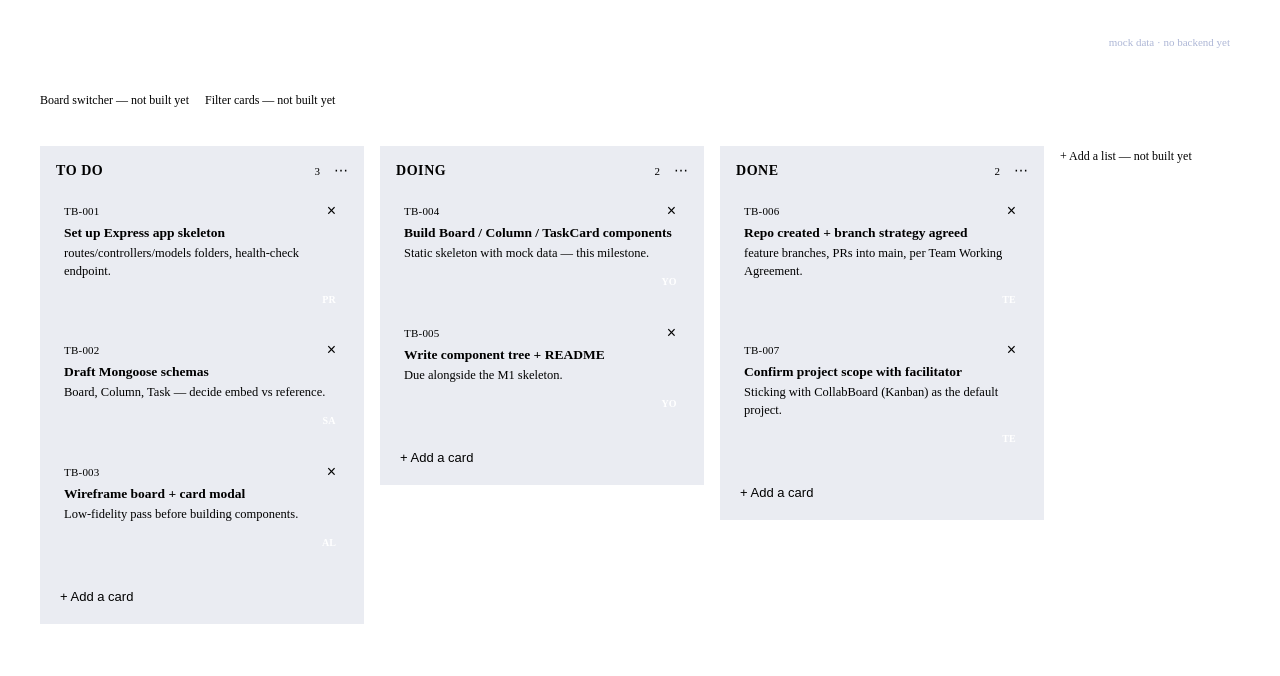
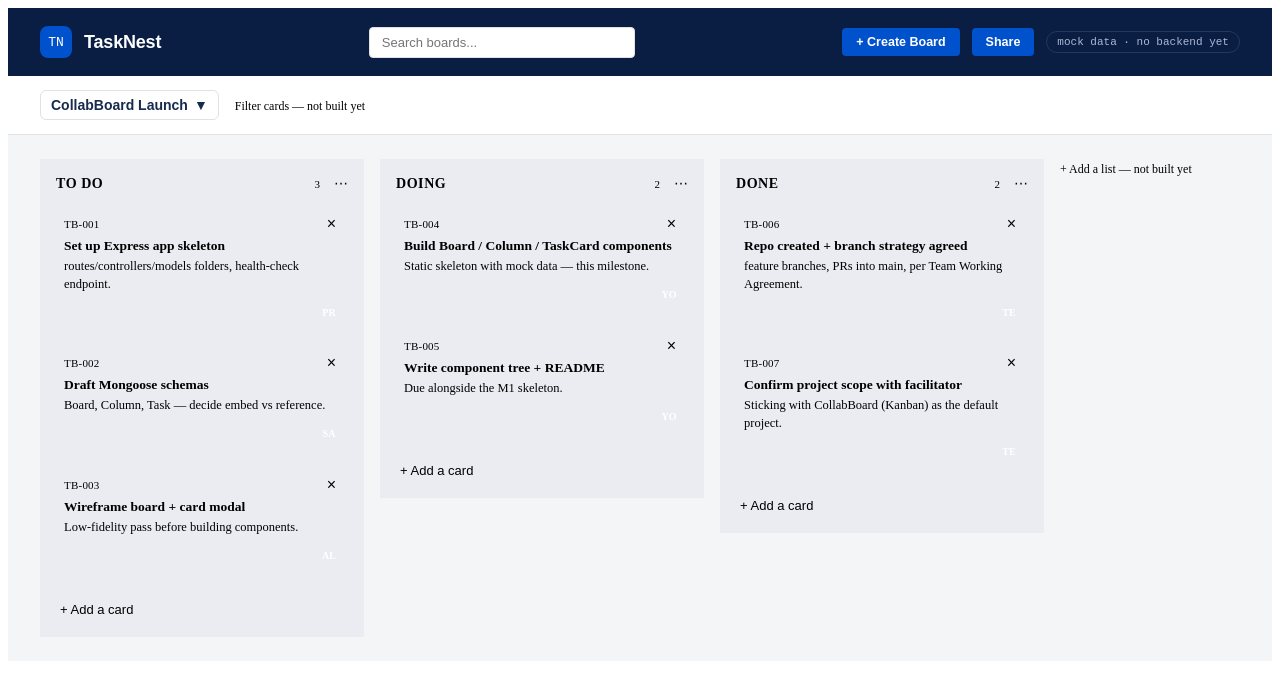
Before and after one commit to Mihidi-n/taskNest-syncboard, a React (Vite) app: page / in a window 1280 px wide. Shown: the top 676 px of the page. Built offline with nearby package versions, Linux system fonts and the light colour scheme; the HTML template or start-up script is replaced by a standard one.

Commit message:
Feat: Add board search, switcher dropdown, create board modal, localStorage persistence

```diff
--- a/src/App.css
+++ b/src/App.css
@@ -1,5 +1,6 @@
 .app {
   min-height: 100%;
+  background: #f4f5f7;
 }
 
 .app__header {
@@ -7,7 +8,7 @@
   align-items: center;
   justify-content: space-between;
   padding: 18px 32px;
-  background: var(--color-navy);
+  background: var(--color-navy, #091e42);
   color: white;
 }
 
@@ -18,10 +19,10 @@
 }
 
 .app__brand-mark {
-  font-family: var(--font-mono);
+  font-family: var(--font-mono, monospace);
   font-weight: 500;
   font-size: 13px;
-  background: var(--color-accent);
+  background: var(--color-accent, #0052cc);
   color: white;
   width: 32px;
   height: 32px;
@@ -32,7 +33,7 @@
 }
 
 .app__title {
-  font-family: var(--font-display);
+  font-family: var(--font-display, sans-serif);
   font-size: 18px;
   font-weight: 700;
   margin: 0;
@@ -45,33 +46,63 @@
   margin: 2px 0 0;
 }
 
+/* SEARCH INPUT IN HEADER */
+.app__search {
+  padding: 7px 12px;
+  border-radius: var(--radius-sm, 4px);
+  border: 1px solid var(--color-border, #dfe1e6);
+  background: white;
+  font-size: 13px;
+  width: 240px;
+  margin: 0 12px;
+  color: #172b4d;
+}
+.app__search:focus {
+  outline: 2px solid var(--color-accent, #0052cc);
+}
+
 .app__header-actions {
   display: flex;
   align-items: center;
   gap: 12px;
 }
 
-.app__share-trigger {
-  font-family: var(--font-body);
+/* CREATE BOARD BUTTON */
+.app__create-btn {
+  font-family: var(--font-body, sans-serif);
   font-size: 12.5px;
   font-weight: 600;
   color: white;
-  background: var(--color-accent);
+  background: var(--color-accent, #0052cc);
   border: none;
   padding: 7px 14px;
-  border-radius: var(--radius-sm);
+  border-radius: var(--radius-sm, 4px);
   cursor: pointer;
 }
+.app__create-btn:hover {
+  filter: brightness(1.08);
+}
 
+.app__share-trigger {
+  font-family: var(--font-body, sans-serif);
+  font-size: 12.5px;
+  font-weight: 600;
+  color: white;
+  background: var(--color-accent, #0052cc);
+  border: none;
+  padding: 7px 14px;
+  border-radius: var(--radius-sm, 4px);
+  cursor: pointer;
+}
 .app__share-trigger:hover {
   filter: brightness(1.08);
 }
 
 .app__badge {
-  font-family: var(--font-mono);
+  font-family: var(--font-mono, monospace);
   font-size: 11px;
   color: #AEB7D6;
-  border: 1px solid var(--color-navy-soft);
+  border: 1px solid var(--color-navy-soft, #253858);
   padding: 4px 10px;
   border-radius: 999px;
 }
@@ -81,13 +112,86 @@
   align-items: center;
   gap: 16px;
   padding: 14px 32px;
-  background: var(--color-surface);
-  border-bottom: 1px solid var(--color-border);
+  background: var(--color-surface, #ffffff);
+  border-bottom: 1px solid var(--color-border, #dfe1e6);
+}
+
+/* CREATE BOARD MODAL */
+.modal-overlay {
+  position: fixed;
+  top: 0; left: 0; right: 0; bottom: 0;
+  background: rgba(0,0,0,0.6);
+  display: flex;
+  align-items: center;
+  justify-content: center;
+  z-index: 2000;
+  backdrop-filter: blur(2px);
+}
+.modal {
+  background: white;
+  padding: 24px;
+  border-radius: 8px;
+  width: 400px;
+  box-shadow: 0 8px 32px rgba(0,0,0,0.3);
+}
+.modal h2 {
+  margin: 0 0 16px;
+  font-size: 20px;
+  color: #172b4d;
+  font-weight: 600;
+}
+.modal__input {
+  width: 100%;
+  padding: 10px;
+  border: 2px solid #dfe1e6;
+  border-radius: 4px;
+  font-size: 14px;
+  margin-bottom: 16px;
+  box-sizing: border-box;
+}
+.modal__input:focus {
+  outline: none;
+  border-color: var(--color-accent, #0052cc);
+}
+.modal__actions {
+  display: flex;
+  gap: 8px;
+  justify-content: flex-end;
+}
+.modal__create {
+  background: var(--color-accent, #0052cc);
+  color: white;
+  border: none;
+  padding: 8px 16px;
+  border-radius: 4px;
+  font-weight: 600;
+  cursor: pointer;
+}
+.modal__create:hover {
+  filter: brightness(1.08);
+}
+.modal__cancel {
+  background: #f4f5f7;
+  color: #172b4d;
+  border: none;
+  padding: 8px 16px;
+  border-radius: 4px;
+  font-weight: 600;
+  cursor: pointer;
+}
+.modal__cancel:hover {
+  background: #e4e6ea;
 }
 
 @media (max-width: 640px) {
   .app__header {
     padding: 14px 16px;
+    flex-wrap: wrap;
+    gap: 12px;
+  }
+  .app__search {
+    width: 100%;
+    order: 3;
   }
   .app__toolbar {
     padding: 12px 16px;
@@ -96,4 +200,7 @@
   .app__badge {
     display: none;
   }
+  .modal {
+    width: calc(100% - 32px);
+  }
 }
--- a/src/App.jsx
+++ b/src/App.jsx
@@ -25,25 +25,47 @@ export default function App() {
 
   const [selectedTaskId, setSelectedTaskId] = useState(null)
   const [isShareOpen, setIsShareOpen] = useState(false)
+  const [isCreateModalOpen, setIsCreateModalOpen] = useState(false)
+  const [newBoardName, setNewBoardName] = useState("")
+  const [searchQuery, setSearchQuery] = useState("")
 
-  // TaskFilterBar controls this via onFilterChange — see that component
-  // for how it's used. Defaults to "show everything" until it's built.
+  // Filter boards based on search
+  const filteredBoards = boards.filter(b =>
+    b.name.toLowerCase().includes(searchQuery.toLowerCase())
+  )
+
   const [filterFn, setFilterFn] = useState(() => (tasks) => tasks)
   const visibleTasks = filterFn(activeBoard.tasks)
+  const selectedTask = activeBoard.tasks.find((t) => t.id === selectedTaskId) ?? null
 
-  const selectedTask = activeBoard.tasks.find((t) => t.id === selectedTaskId) ?? null
+  const handleCreateBoard = () => {
+    if (newBoardName.trim()) {
+      createBoard(newBoardName.trim())
+      setNewBoardName("")
+      setIsCreateModalOpen(false)
+    }
+  }
 
   return (
     <div className="app">
       <header className="app__header">
         <div className="app__brand">
           <span className="app__brand-mark">TN</span>
-          <div>
-            <h1 className="app__title">TaskNest</h1>
-            <p className="app__subtitle"></p>
-          </div>
+          <h1 className="app__title">TaskNest</h1>
         </div>
+
+        <input
+          type="text"
+          placeholder="Search boards..."
+          value={searchQuery}
+          onChange={(e) => setSearchQuery(e.target.value)}
+          className="app__search"
+        />
+
         <div className="app__header-actions">
+          <button className="app__create-btn" onClick={() => setIsCreateModalOpen(true)}>
+            + Create Board
+          </button>
           <button className="app__share-trigger" onClick={() => setIsShareOpen(true)}>
             Share
           </button>
@@ -53,10 +75,9 @@ export default function App() {
 
       <div className="app__toolbar">
         <BoardSwitcher
-          boards={boards}
+          boards={filteredBoards}
           activeBoardId={activeBoardId}
           onSelect={selectBoard}
-          onCreate={createBoard}
         />
         <TaskFilterBar tasks={activeBoard.tasks} onFilterChange={setFilterFn} />
       </div>
@@ -72,6 +93,28 @@ export default function App() {
         onRenameColumn={renameColumn}
         onDeleteColumn={deleteColumn}
       />
+
+      {/* CREATE BOARD MODAL */}
+      {isCreateModalOpen && (
+        <div className="modal-overlay" onClick={() => setIsCreateModalOpen(false)}>
+          <div className="modal" onClick={(e) => e.stopPropagation()}>
+            <h2>Create New Board</h2>
+            <input
+              type="text"
+              placeholder="Enter board title..."
+              value={newBoardName}
+              onChange={(e) => setNewBoardName(e.target.value)}
+              onKeyDown={(e) => e.key === 'Enter' && handleCreateBoard()}
+              autoFocus
+              className="modal__input"
+            />
+            <div className="modal__actions">
+              <button className="modal__create" onClick={handleCreateBoard}>Create</button>
+              <button className="modal__cancel" onClick={() => setIsCreateModalOpen(false)}>Cancel</button>
+            </div>
+          </div>
+        </div>
+      )}
 
       {selectedTask && (
         <TaskDetailModal
--- a/src/components/BoardSwitcher.css
+++ b/src/components/BoardSwitcher.css
@@ -1,15 +1,129 @@
-/* BoardSwitcher — starter styles, extend freely.
-   Tokens available from src/styles/index.css:
-   --color-accent, --color-accent-soft, --color-border, --color-surface,
-   --color-text, --color-text-muted, --radius-sm, --radius-md,
-   --shadow-card, --shadow-card-hover, --font-display, --font-body, --font-mono */
-
 .board-switcher {
   position: relative;
+  font-family: var(--font-body);
 }
 
-.board-switcher__placeholder {
-  font-family: var(--font-mono);
+.board-switcher__current {
+  background: white;
+  border: 1px solid var(--color-border, #dfe1e6);
+  border-radius: var(--radius-sm, 6px);
+  padding: 6px 10px;
+  cursor: pointer;
+  display: flex;
+  align-items: center;
+  gap: 6px;
+  color: var(--color-text, #172b4d);
+  font-weight: 600;
+  font-size: 14px;
+}
+.board-switcher__current:hover {
+  background: #f4f5f7;
+}
+
+.board-switcher__dropdown {
+  position: absolute;
+  top: calc(100% + 6px);
+  left: 0;
+  background: white;
+  border: 1px solid #dfe1e6;
+  border-radius: 8px;
+  box-shadow: 0 8px 16px -4px rgba(9,30,66,.25), 0 0 0 1px rgba(9,30,66,.08);
+  width: 304px;
+  z-index: 1000;
+  padding: 8px 0;
+}
+
+.board-switcher__search {
+  width: calc(100% - 16px);
+  margin: 0 8px 8px 8px;
+  padding: 8px;
+  border: 2px solid #dfe1e6;
+  border-radius: 3px;
+  background: #fafbfc;
+  color: #172b4d;
+  outline: none;
+}
+
+.board-switcher__section-title {
+  padding: 8px 12px 4px 12px;
   font-size: 12px;
+  font-weight: 600;
+  color: #5e6c84;
+  text-transform: uppercase;
+}
+
+.board-switcher__list {
+  max-height: 250px;
+  overflow-y: auto;
+  padding: 4px 0;
+}
+.board-switcher__empty {
+  padding: 12px;
   color: var(--color-text-muted);
+  font-size: 14px;
+  text-align: center;
 }
+
+.board-switcher__item {
+  width: 100%;
+  text-align: left;
+  padding: 10px 12px;
+  border: none;
+  background: none;
+  cursor: pointer;
+  color: var(--color-text);
+  font-family: var(--font-body);
+}
+.board-switcher__item:hover {
+  background: var(--color-accent-soft);
+}
+.board-switcher__item.active {
+  background: var(--color-accent-soft);
+  font-weight: 600;
+  color: var(--color-accent);
+}
+
+.board-switcher__create-btn {
+  padding: 10px 12px;
+  border: none;
+  border-top: 1px solid var(--color-border);
+  background: none;
+  cursor: pointer;
+  color: var(--color-accent);
+  font-weight: 500;
+  text-align: left;
+  width: 100%;
+}
+.board-switcher__create-btn:hover {
+  background: var(--color-accent-soft);
+}
+
+.board-switcher__create-form {
+  padding: 12px;
+  border-top: 1px solid var(--color-border);
+  display: flex;
+  flex-direction: column;
+  gap: 8px;
+}
+.board-switcher__input {
+  padding: 8px;
+  border: 1px solid var(--color-border);
+  border-radius: var(--radius-sm);
+  font-family: var(--font-body);
+}
+.board-switcher__actions {
+  display: flex;
+  gap: 8px;
+}
+.board-switcher__actions button {
+  padding: 6px 12px;
+  border: 1px solid var(--color-border);
+  border-radius: var(--radius-sm);
+  background: var(--color-surface);
+  cursor: pointer;
+}
+.board-switcher__actions button[type="submit"] {
+  background: var(--color-accent);
+  color: white;
+  border-color: var(--color-accent);
+}
--- a/src/components/BoardSwitcher.jsx
+++ b/src/components/BoardSwitcher.jsx
@@ -1,4 +1,75 @@
 import './BoardSwitcher.css'
+import { useState, useRef, useEffect } from 'react'
+
+export default function BoardSwitcher({ boards, activeBoardId, onSelect }) {
+  const [isOpen, setIsOpen] = useState(false)
+  const [searchQuery, setSearchQuery] = useState("")
+  const ref = useRef(null)
+
+  const activeBoard = boards.find(b => b.id === activeBoardId)
+
+  const filteredBoards = boards.filter(board =>
+    board.name.toLowerCase().includes(searchQuery.toLowerCase())
+  )
+
+  // Close when clicking outside
+  useEffect(() => {
+    function handleClickOutside(event) {
+      if (ref.current && !ref.current.contains(event.target)) {
+        setIsOpen(false)
+      }
+    }
+    document.addEventListener('mousedown', handleClickOutside)
+    return () => document.removeEventListener('mousedown', handleClickOutside)
+  }, [])
+
+  return (
+    <div className="board-switcher" ref={ref}>
+      {/* Current board name button */}
+      <button
+        className="board-switcher__current"
+        onClick={() => setIsOpen(!isOpen)}
+      >
+        {activeBoard?.name || "Select Board"}
+        <span className="arrow">{isOpen ? "▲" : "▼"}</span>
+      </button>
+
+      {/* Dropdown with filter + list */}
+      {isOpen && (
+        <div className="board-switcher__dropdown">
+          <input
+            type="text"
+            placeholder="Filter boards..."
+            value={searchQuery}
+            onChange={(e) => setSearchQuery(e.target.value)}
+            className="board-switcher__search"
+            autoFocus
+          />
+
+          <div className="board-switcher__list">
+            <div className="board-switcher__section-title">RECENT BOARDS</div>
+
+            {filteredBoards.length === 0 && (
+              <div className="board-switcher__empty">No boards found</div>
+            )}
+            {filteredBoards.map(board => (
+              <button
+                key={board.id}
+                className={`board-switcher__item ${board.id === activeBoardId ? 'active' : ''}`}
+                onClick={() => {
+                  onSelect(board.id)
+                  setIsOpen(false)
+                }}
+              >
+                {board.name}
+              </button>
+            ))}
+          </div>
+        </div>
+      )}
+    </div>
+  )
+}
 
 /**
  * BoardSwitcher
@@ -27,11 +98,3 @@ import './BoardSwitcher.css'
  * --color-border, --radius-sm, --shadow-card, --font-body, --font-mono)
  * so this matches the rest of the app.
  */
-export default function BoardSwitcher({ boards, activeBoardId, onSelect, onCreate }) {
-  return (
-    <div className="board-switcher">
-      {/* TODO: build the board switcher UI here */}
-      <span className="board-switcher__placeholder">Board switcher — not built yet</span>
-    </div>
-  )
-}
```
